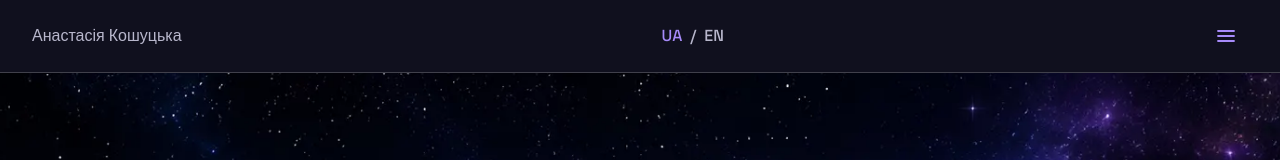
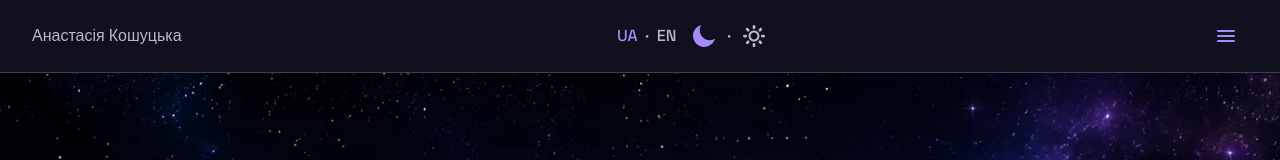
Before and after one commit to Anastasiia-Kosh/Portfolio, a React (Vite) app: page / in a window 1280 px wide. Shown: the top 160 px of the page. Built offline with nearby package versions, Linux system fonts and the light colour scheme.

Commit message:
add theme context

```diff
--- a/src/App.tsx
+++ b/src/App.tsx
@@ -6,10 +6,13 @@ import Header from "./components/Header/Header";
 import Hero from "./components/Hero/Hero";
 import Projects from "./components/Projects/Projects";
 import TechStack from "./components/TechStack/TechStack";
+import { useThemeContext } from "./hooks/useThemeContext";
 
 export default function App() {
+  const { theme } = useThemeContext();
+
   return (
-    <>
+<>
       <Header />
       <Hero />
       <Projects />
--- a/src/components/Header/Header.module.css
+++ b/src/components/Header/Header.module.css
@@ -99,6 +99,6 @@
   .buttonsMenu {
     display: flex;
     align-items: center;
-    gap: 18px;
+    gap: 22px;
   }
 }
--- a/src/components/Header/Header.tsx
+++ b/src/components/Header/Header.tsx
@@ -2,6 +2,7 @@ import { useState } from "react";
 import css from "./Header.module.css";
 import LanguageSwitcher from "../Switcher/LanguageSwitcher";
 import { useLanguageContext } from "../../hooks/useLanguage";
+import ThemeSwitcher from "../Switcher/ThemeSwitcher";
 
 export default function Header() {
   const [isMobileMenuOpen, setIsMobileMenuOpen] = useState(false);
@@ -21,6 +22,7 @@ export default function Header() {
           </a>
           <div className={css.mobileButtonsMenu}>
             <LanguageSwitcher />
+            <ThemeSwitcher />
           </div>
           <button
             type="button"
@@ -64,9 +66,7 @@ export default function Header() {
           </nav>
           <div className={css.buttonsMenu}>
             <LanguageSwitcher />
-            <button type="button" className={css.buttonTheme}>
-              Dark/Light
-            </button>
+            <ThemeSwitcher />
           </div>
           {isMobileMenuOpen && (
             <div className={css.mobileMenu}>
--- a/src/components/Switcher/LanguageSwitcher.tsx
+++ b/src/components/Switcher/LanguageSwitcher.tsx
@@ -15,7 +15,7 @@ export default function LanguageSwitcher() {
         UA
       </button>
 
-      <span>/</span>
+      <span>·</span>
 
       <button
         onClick={() => setLanguage("en")}
--- a/src/components/Switcher/Switcher.module.css
+++ b/src/components/Switcher/Switcher.module.css
@@ -1,4 +1,5 @@
-.languageSwitcher {
+.languageSwitcher,
+.themeSwitcher {
   display: flex;
   align-items: center;
   gap: 4px;
@@ -13,3 +14,22 @@
 .activeLang {
   color: var(--color-accent);
 }
+.buttonTheme {
+  display: flex;
+  align-items: center;
+  justify-content: center;
+  width: 38px;
+  height: 38px;
+  padding: 0;
+  border: 0;
+  background: transparent;
+  color: var(--color-text-secondary);
+}
+.icon {
+  width: 22px;
+  height: 22px;
+  fill: currentColor;
+}
+.activeTheme {
+  color: var(--color-accent);
+}
--- a/src/components/Switcher/ThemeSwitcher.tsx
+++ b/src/components/Switcher/ThemeSwitcher.tsx
@@ -0,0 +1,34 @@
+import { useThemeContext } from "../../hooks/useThemeContext";
+import css from "./Switcher.module.css"
+
+export default function ThemeSwitcher() {
+  const { theme, setTheme } = useThemeContext();
+
+  return (
+    <div className={css.themeSwitcher}>
+      <button
+        onClick={() => setTheme("dark")}
+        className={`${css.buttonTheme} ${
+          theme === "dark" ? css.activeTheme : ""
+        }`}
+      >
+          <svg className={css.icon}>
+                  <use href="/icons/sprite.svg#icon-moon" />
+                </svg>
+      </button>
+
+      <span>·</span>
+
+      <button
+        onClick={() => setTheme("light")}
+        className={`${css.buttonTheme} ${
+          theme === "light" ? css.activeTheme : ""
+        }`}
+      >
+         <svg className={css.icon}>
+                  <use href="/icons/sprite.svg#icon-sun" />
+                </svg>
+      </button>
+    </div>
+  );
+}
--- /dev/null
+++ b/src/context/Theme.Provider.tsx
@@ -0,0 +1,17 @@
+
+import { ThemeContext, type Theme } from "./ThemeContext";
+import { useLocalStorage } from 'usehooks-ts';
+
+type Props = {
+  children: React.ReactNode;
+};
+
+export const ThemeProvider  = ({ children }: Props) => {
+  const [theme, setTheme] = useLocalStorage<Theme>('ui-theme', 'dark');
+
+  return (
+    <ThemeContext value={{ theme, setTheme}}>
+      {children}
+    </ThemeContext>
+  );
+};
--- a/src/context/ThemeContext.tsx
+++ b/src/context/ThemeContext.tsx
@@ -0,0 +1,10 @@
+import { createContext } from 'react';
+
+export type Theme = 'dark' | 'light';
+
+interface ThemeContextValue {
+    theme: Theme;
+    setTheme: React.Dispatch<React.SetStateAction<Theme>>;
+}
+
+export const ThemeContext = createContext<ThemeContextValue | null>(null);
--- /dev/null
+++ b/src/hooks/useThemeContext.tsx
@@ -0,0 +1,14 @@
+
+import { use } from 'react';
+import { ThemeContext } from '../context/ThemeContext';
+
+
+export const useThemeContext = () => {
+  const context = use(ThemeContext);
+
+  if (!context) {
+    throw new Error('useThemeContext must be used within ThemeProvider');
+  }
+
+  return context;
+};
--- a/src/index.css
+++ b/src/index.css
@@ -20,7 +20,22 @@
   --font-sans: "Manrope", sans-serif;
   --font-display: "Space Grotesk", sans-serif;
 }
+[data-theme="light"] {
+  /* Основні кольори */
+  --color-bg: #f7f6fc;
+  --color-surface: #eeecf6;
+  --color-text: #29243a;
+  --color-text-secondary: #706b82;
 
+  /* Акценти */
+  --color-accent: #8063c9;
+  --color-accent-warm: #d98260;
+  --color-glow-violet: #8b5cf6;
+  --color-glow-blue: #38bdf8;
+
+  /* Додаткові поверхні */
+  --color-header-footer: #eae7f2;
+}
 *,
 *::before,
 *::after {
--- a/src/main.tsx
+++ b/src/main.tsx
@@ -3,11 +3,14 @@ import { createRoot } from "react-dom/client";
 import "./index.css";
 import App from "./App.tsx";
 import { LanguageProvider } from "./context/LanguageProvider.tsx";
+import { ThemeProvider } from "./context/Theme.Provider.tsx";
 
 createRoot(document.getElementById("root")!).render(
   <StrictMode>
-    <LanguageProvider>
-      <App />
-    </LanguageProvider>
+    <ThemeProvider>
+      <LanguageProvider>
+        <App />
+      </LanguageProvider>
+    </ThemeProvider>
   </StrictMode>,
 );
```
